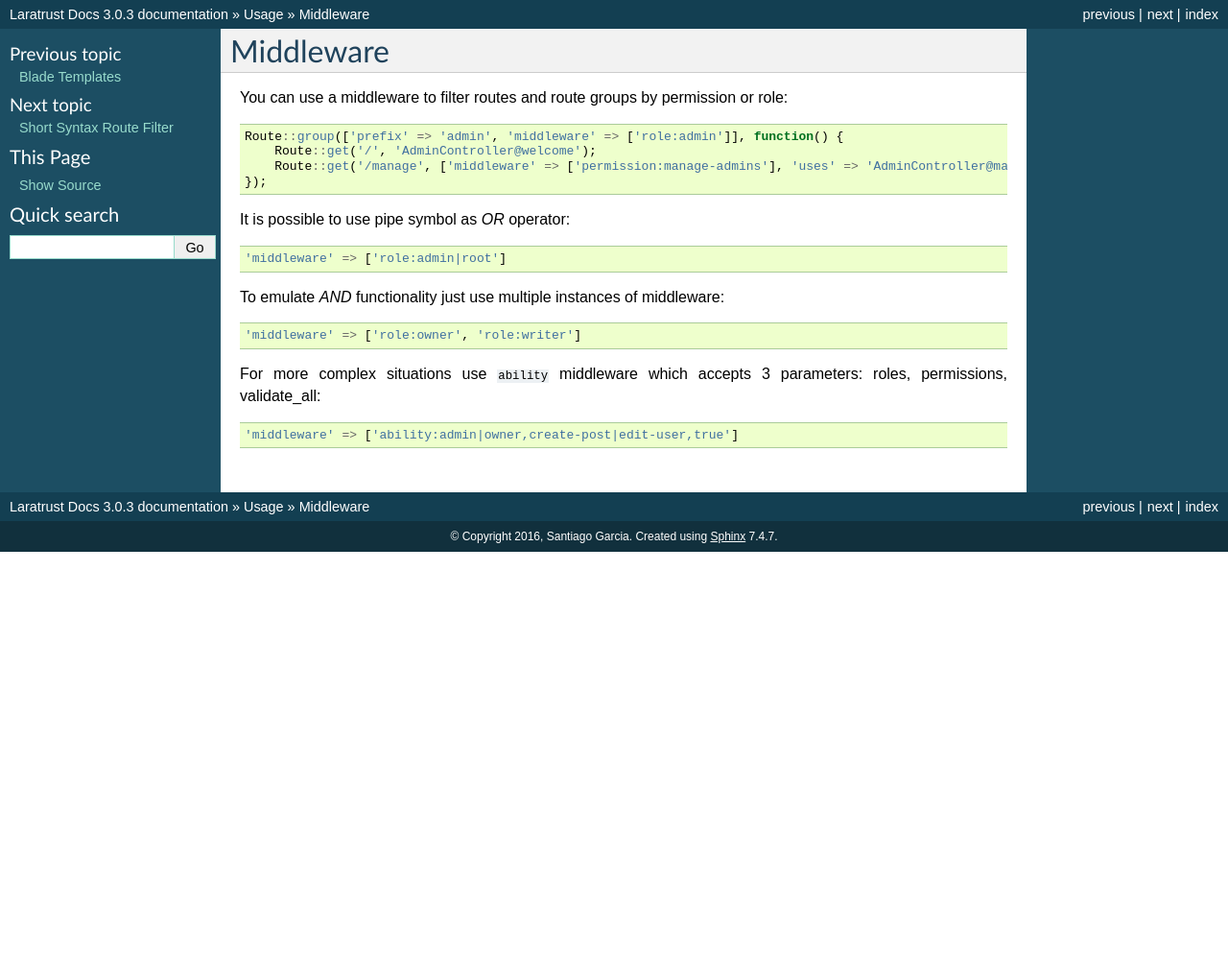
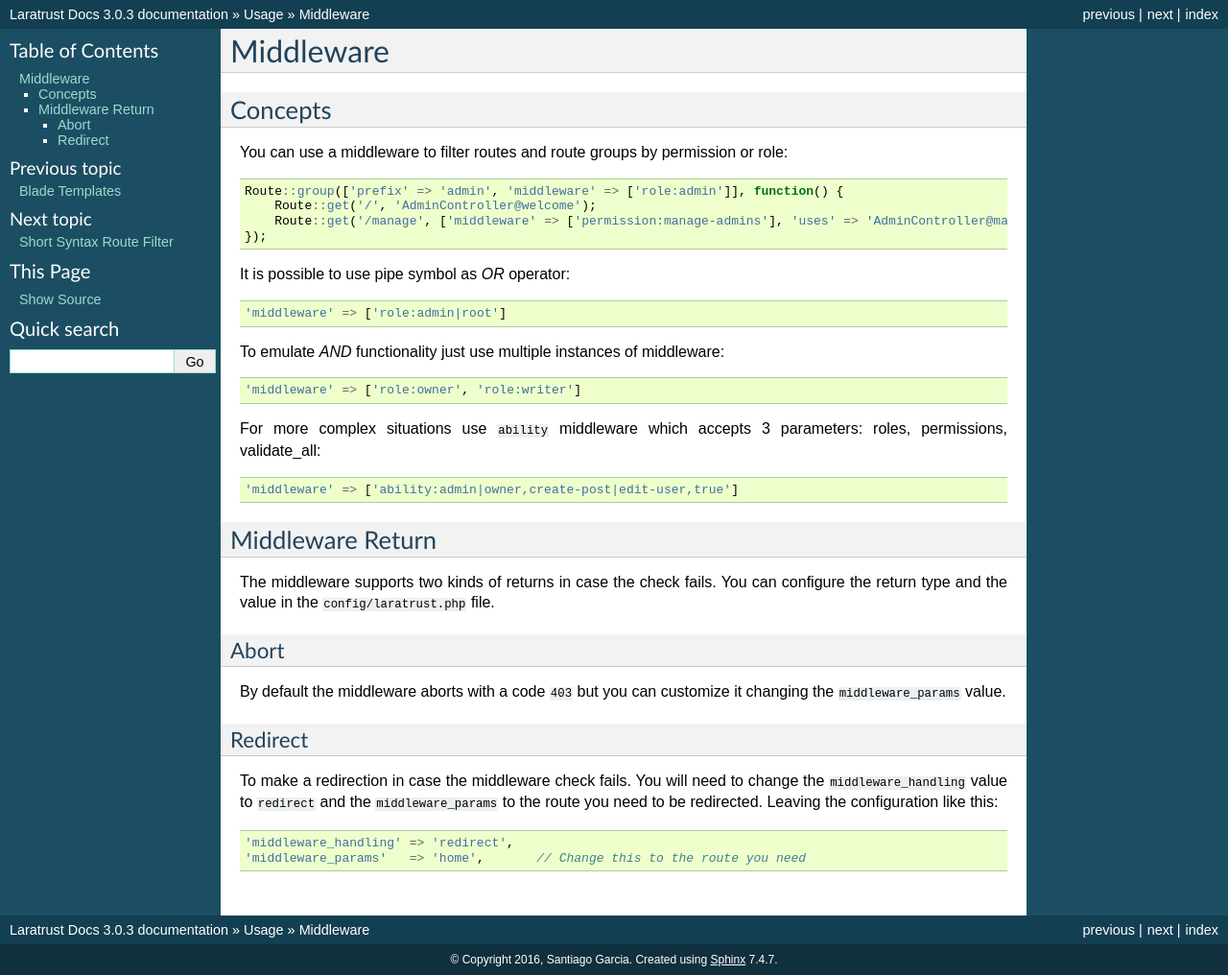
Before and after one commit to santigarcor/laratrust, a Sphinx documentation site: the page built from docs/usage/middleware.rst, in a window 1280 px wide. Shown: the whole page at 96% size. Built offline with Sphinx 7.4.7, drawn with Linux system fonts in a browser that asks for light colours; before the commit the page ends 900 px from its top, so only the background shows below that.

Commit message:
Added middleware abort options

```diff
--- a/docs/usage/middleware.rst
+++ b/docs/usage/middleware.rst
@@ -1,5 +1,8 @@
 Middleware
 ==========
+
+Concepts
+^^^^^^^^
 
 You can use a middleware to filter routes and route groups by permission or role:
 
@@ -27,3 +30,23 @@
 .. code-block:: php
 
     'middleware' => ['ability:admin|owner,create-post|edit-user,true']
+
+Middleware Return
+^^^^^^^^^^^^^^^^^
+
+The middleware supports two kinds of returns in case the check fails. You can configure the return type and the value in the ``config/laratrust.php`` file.
+
+Abort
+-----
+
+By default the middleware aborts with a code ``403`` but you can customize it changing the ``middleware_params`` value.
+
+Redirect
+--------
+
+To make a redirection in case the middleware check fails. You will need to change the ``middleware_handling`` value to ``redirect`` and the ``middleware_params`` to the route you need to be redirected. Leaving the configuration like this:
+
+.. code-block:: php
+
+    'middleware_handling' => 'redirect',
+    'middleware_params'   => 'home',       // Change this to the route you need
```
